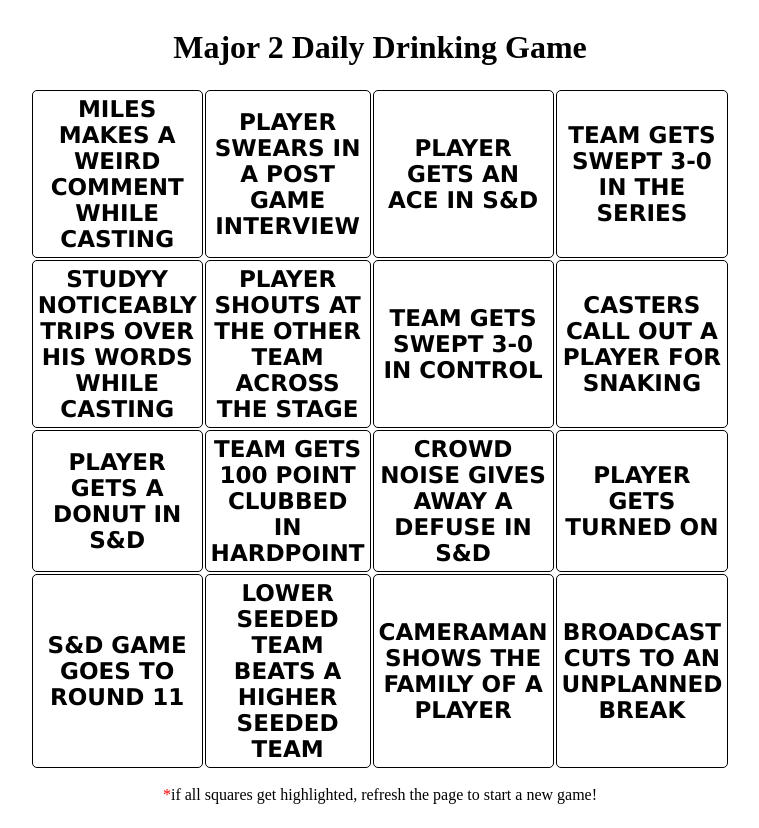
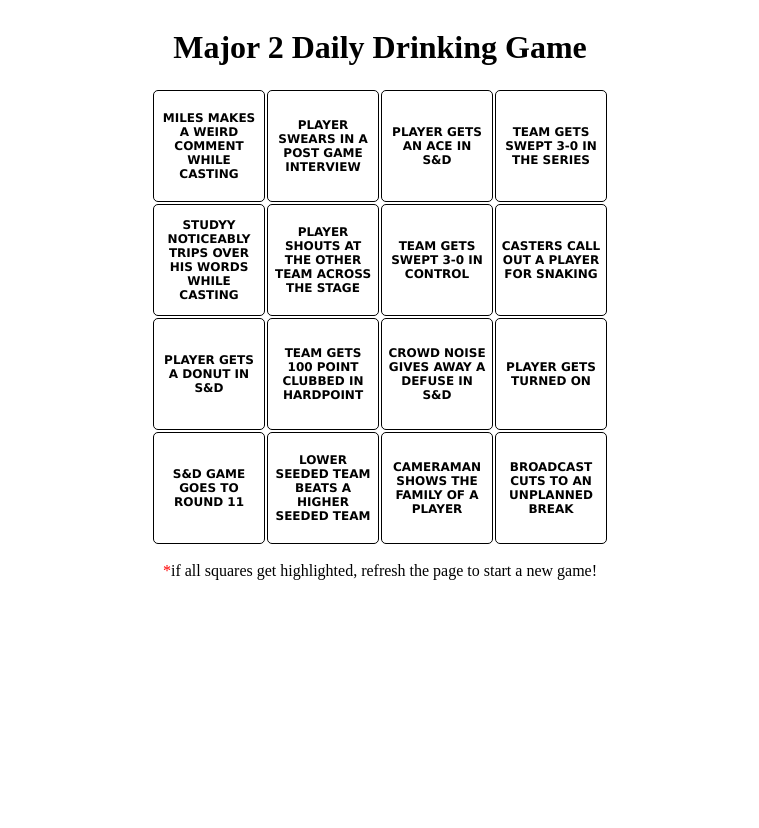
Before and after one commit to derrickholleman/bingo-card, a SvelteKit app: page / in a window 1280 px wide. Shown: the whole page, without its empty margins (260-1019 px from the left). After the commit the page ends 800 px from the top, so only its background shows below. Built offline with nearby package versions, Linux system fonts and the light colour scheme.

Commit message:
font size changes

```diff
--- a/src/components/TableRow.svelte
+++ b/src/components/TableRow.svelte
@@ -1,7 +1,7 @@
 <script lang="ts">
   export let rowData: string[];
 
-  let selectedItems = [] as string[];
+  let selectedItems: string[] = [];
 
   const handleToggleRowCell = (data: string) => {
     const index = selectedItems.indexOf(data);
@@ -31,12 +31,23 @@
 </tr>
 
 <style>
+  @media screen and (max-width: 680px) {
+    td {
+      font-size: 1.8vw;
+    }
+  }
+
+  @media screen and (min-width: 680px) {
+    td {
+      font-size: 0.75rem;
+    }
+  }
+
   td {
     font-weight: bold;
     text-transform: uppercase;
     padding: 5px;
     width: 100px;
-    font-size: 1.8vw;
     height: 100px;
     text-align: center;
     border-radius: 5px;
```
